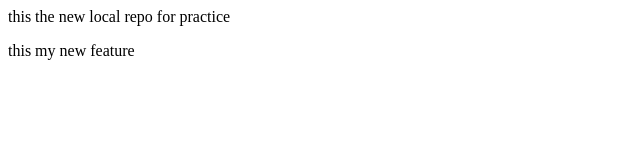
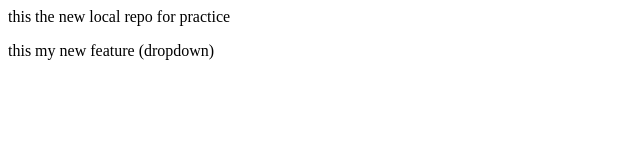
Before and after one commit to prajktamali06/LocalRepo, a plain HTML site: page index.html in a window 1280 px wide. Shown: the full height of the page, 0-640 px from the left. Drawn offline with Linux system fonts and the light colour scheme.

Commit message:
git dropdown

```diff
--- a/index.html
+++ b/index.html
@@ -1,2 +1,2 @@
 <p>this the new local repo for practice</p>
-<p> this my new feature </p>
+<p> this my new feature (dropdown) </p>
```
